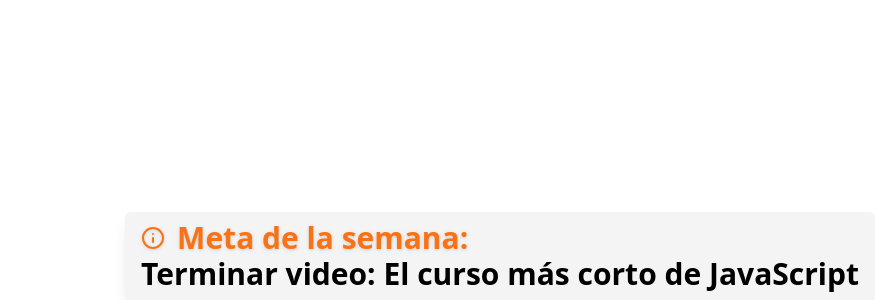
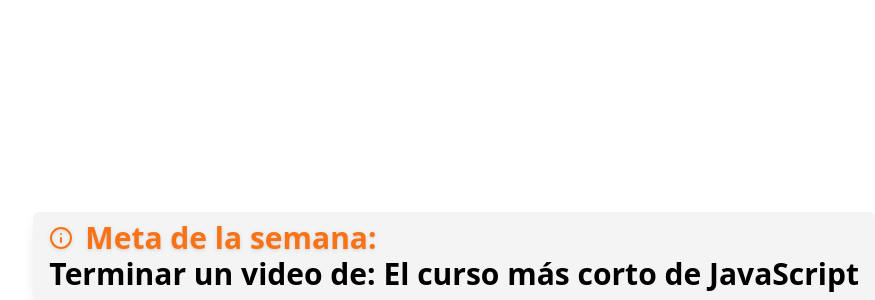
Before and after one commit to lolzini/stream-overlay, an Astro site: page /gotw in a window 1280 px wide. Shown: the part 500-800 px from the top of the page, without its empty margins (405-1280 px from the left). Built offline with nearby package versions, Linux system fonts and the light colour scheme; Astro itself is replaced by a stand-in of ours.

Commit message:
fix: content

```diff
--- a/src/pages/gotw/index.astro
+++ b/src/pages/gotw/index.astro
@@ -29,7 +29,7 @@
       </div>
 
       <p class="text-3xl font-bold">
-        Terminar video: El curso más corto de JavaScript
+        Terminar un video de: El curso más corto de JavaScript
       </p>
     </div>
   </Main>
```
